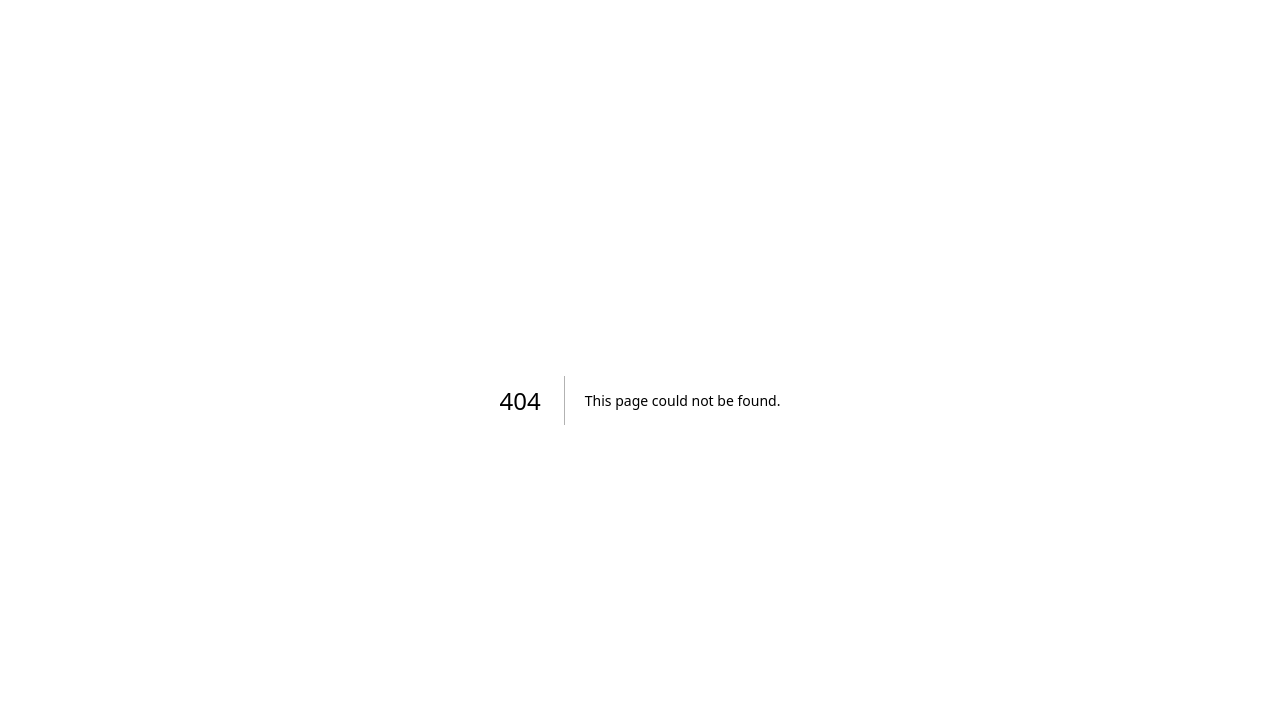
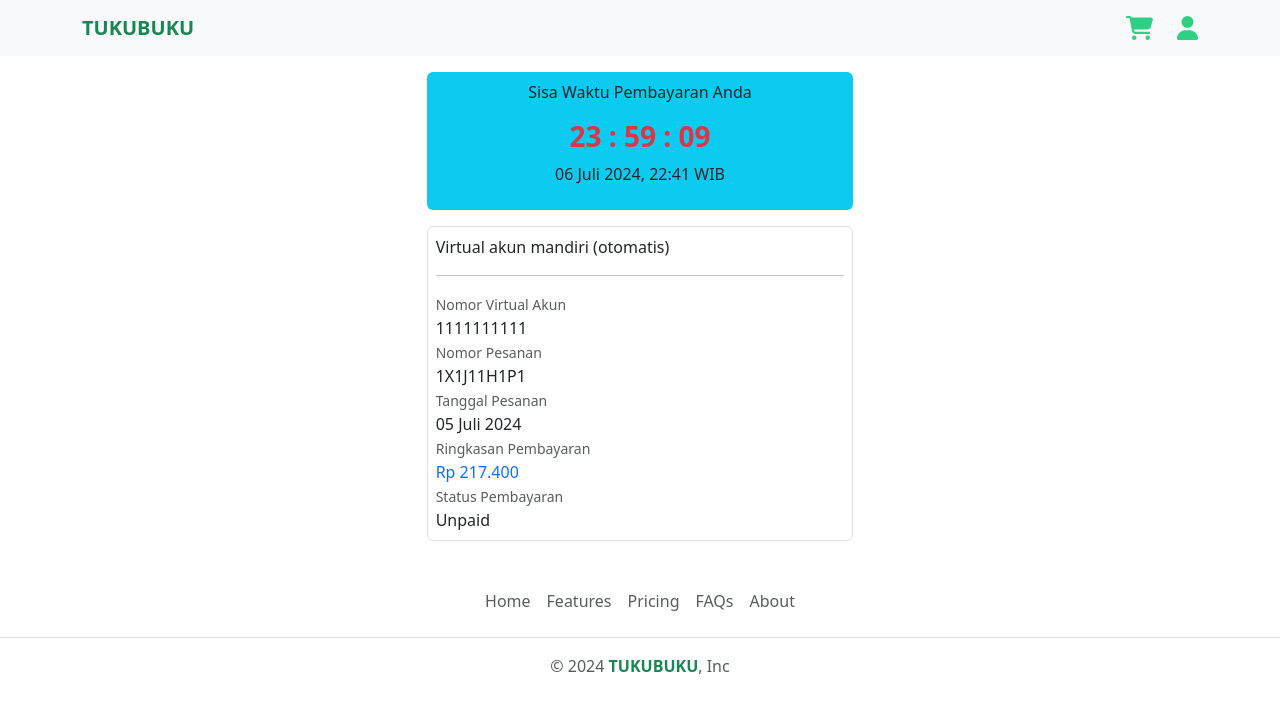
Before and after one commit to fiimaarif/book-store, a Next.js app: page /payment in a window 1280 px wide. Before the commit this address had no page. Shown: the top 712 px of the page. Built offline with nearby package versions, Linux system fonts and the light colour scheme.

Commit message:
create ui payment page

```diff
--- a/src/components/CardBook/index.js
+++ b/src/components/CardBook/index.js
@@ -70,6 +70,7 @@ function CardBook() {
                                 color="#dc3545"
                                 size="xl"
                                 onClick={() => handleCart(book)}
+                                style={{cursor: "pointer"}}
                             />
                             </div>
                         </div>
--- a/src/components/Navbar/index.js
+++ b/src/components/Navbar/index.js
@@ -30,7 +30,7 @@ function Navbar() {
     return (
         <nav className="navbar navbar-expand-lg navbar-light bg-light">
             <div className="container">
-                <a className="navbar-brand text-success fw-bold" href="#">
+                <a className="navbar-brand text-success fw-bold" style={{cursor: "pointer"}} onClick={() => router.push("/")}>
                     TUKUBUKU
                 </a>
                 <button
@@ -55,8 +55,9 @@ function Navbar() {
                         size="xl"
                         className="me-4"
                         onClick={handleShow}
+                        style={{cursor: "pointer"}}
                     />
-                    <FontAwesomeIcon icon={faUser} color="#2ED084" size="xl" />
+                    <FontAwesomeIcon icon={faUser} color="#2ED084" size="xl" style={{cursor: "pointer"}}/>
                 </div>
             </div>
             <Modal show={showModal} onHide={handleClose} scrollable>
@@ -110,7 +111,7 @@ function Navbar() {
                         <p className="mb-0">{formatCurrency(totalAmount)}</p>
                     </div>
                     <div className="mt-3">
-                        <Button variant="primary" className="w-100" onClick={handleCheckout}>
+                        <Button variant="primary" disabled={!cartItems.length > 0} className="w-100" onClick={handleCheckout}>
                             Checkout
                         </Button>
                     </div>
--- /dev/null
+++ b/src/pages/payment/index.js
@@ -0,0 +1,37 @@
+import Footer from '@/components/Footer'
+import Navbar from '@/components/Navbar'
+import React from 'react'
+
+function PaymentPage() {
+  return (
+    <div>
+        <Navbar/>
+        <div className='col-12 col-md-6 col-lg-4 mx-auto my-3'>
+        <div className='p-2 bg-info text-center rounded'>
+            <p>Sisa Waktu Pembayaran Anda</p>
+            <h3 className='text-danger fw-bold'>23 : 59 : 09</h3>
+            <p>06 Juli 2024, 22:41 WIB</p>
+        </div>
+        <div>
+        <div className='p-2 border rounded mt-3'>
+            <p>Virtual akun mandiri (otomatis)</p>
+            <hr/>
+            <small className='text-muted'>Nomor Virtual Akun</small>
+            <div>1111111111</div>
+            <small className='text-muted'>Nomor Pesanan</small>
+            <div>1X1J11H1P1</div>
+            <small className='text-muted'>Tanggal Pesanan</small>
+            <div>05 Juli 2024</div>
+            <small className='text-muted'>Ringkasan Pembayaran</small>
+            <div className='text-primary'>Rp 217.400</div>
+            <small className='text-muted'>Status Pembayaran</small>
+            <div>Unpaid</div>
+        </div>
+        </div>
+        </div>
+        <Footer/>
+    </div>
+  )
+}
+
+export default PaymentPage
```
Also changed, not shown: src/components/Checkout/index.js (+1 -16 lines).
